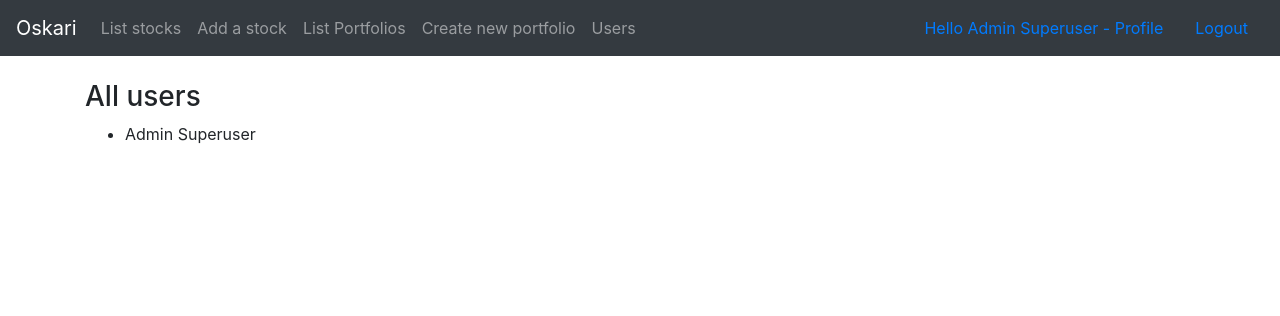
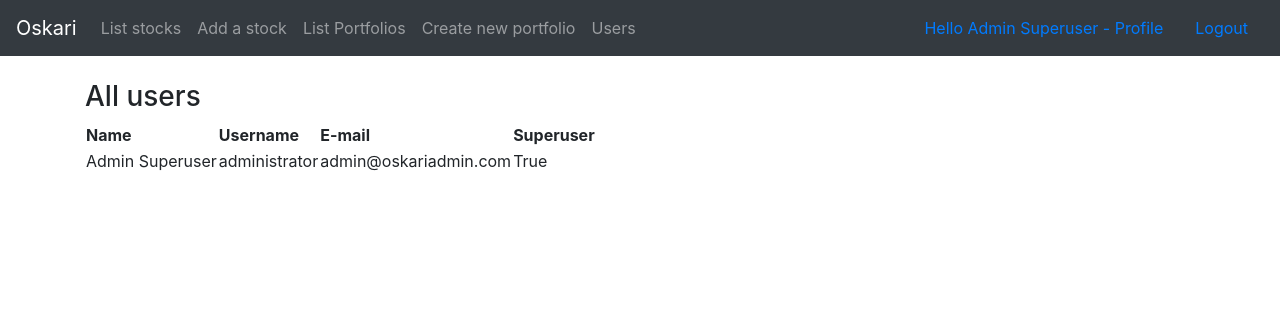
Before and after one commit to kordaniel/oskari, a Flask app: page /users in a window 1280 px wide. Shown: the top 316 px of the page. Run offline with Flask 2, Linux system fonts and the light colour scheme; a user stored in the database is signed in; data comes from the database, SQL or seed files in the repository; parts of the project's set-up code (start-up, migrations or seed data) failed here and were passed over; some libraries are stand-ins or nearby versions.

Commit message:
ADD more info to users view with possibility to add/remove superuser status for all users except original administrator

```diff
--- a/application/templates/users/all_users.html
+++ b/application/templates/users/all_users.html
@@ -2,10 +2,28 @@
   {% block body %}
   <h3>All users</h3>
 
-  <ul>
+  <table>
+    <tr>
+      <th>Name</th>
+      <th>Username</th>
+      <th>E-mail</th>
+      <th colspan="2">Superuser</th>
+    </tr>
     {% for user in users %}
-      <li>{{ user.name }}</li>
+      <tr>
+        <td>{{ user.name }}</td>
+        <td>{{ user.username }}</td>
+        <td>{{ user.email }}</td>
+        <td>{{ user.is_superuser() }}</td>
+        {% if user.get_id() != 1 %}
+        <td>
+          <form method="POST" action="{{ url_for('user_switch_superuser_status', user_id=user.get_id()) }}">
+            <input type="submit" value="Enable/disable superuser role" />
+          </form>
+        </td>
+        {% endif %}
+      </tr>
     {% endfor %}
-  </ul>
+  </table>
 
   {% endblock %}
--- a/application/users/views.py
+++ b/application/users/views.py
@@ -2,7 +2,7 @@ from flask import redirect, render_template, url_for
 from flask_login import current_user
 
 from application import app, db, login_manager, login_required
-from application.auth.models import User
+from application.auth.models import User, Role
 
 
 @app.route("/users", methods=["GET"])
@@ -10,7 +10,7 @@ from application.auth.models import User
 def users_index():
     return render_template("/users/all_users.html", users = User.query.all())
 
-@app.route("/user/<user_id>", methods = ["GET"])
+@app.route("/users/<user_id>", methods = ["GET"])
 @login_required()
 def user_view(user_id):
     if not user_id.isdigit() or int(user_id) != current_user.id:
@@ -22,3 +22,24 @@ def user_view(user_id):
         return redirect(url_for("index"))
 
     return render_template("users/user.html", user = user)
+
+@app.route("/users/<user_id>", methods = ["POST"])
+@login_required(role="ADMIN")
+def user_switch_superuser_status(user_id):
+    if user_id.isdigit():
+        user = User.query.get(user_id)
+        su_role = Role.query.filter_by(superuser=True).first()
+
+        if user.is_superuser():
+            user.roles.remove(su_role)
+        else:
+            user.roles.append(su_role)
+        db.session.commit()
+
+    return render_template("/users/all_users.html", users = User.query.all())
+
+#@app.route("/user/<user_id>", methods = ["DELETE"])
+#@login_required(role="ADMIN")
+#def delete_user(user_id):
+#    if not user_id.isdigit():
+#        return render_template("users/all_users.html", users = User.query.all())
```
